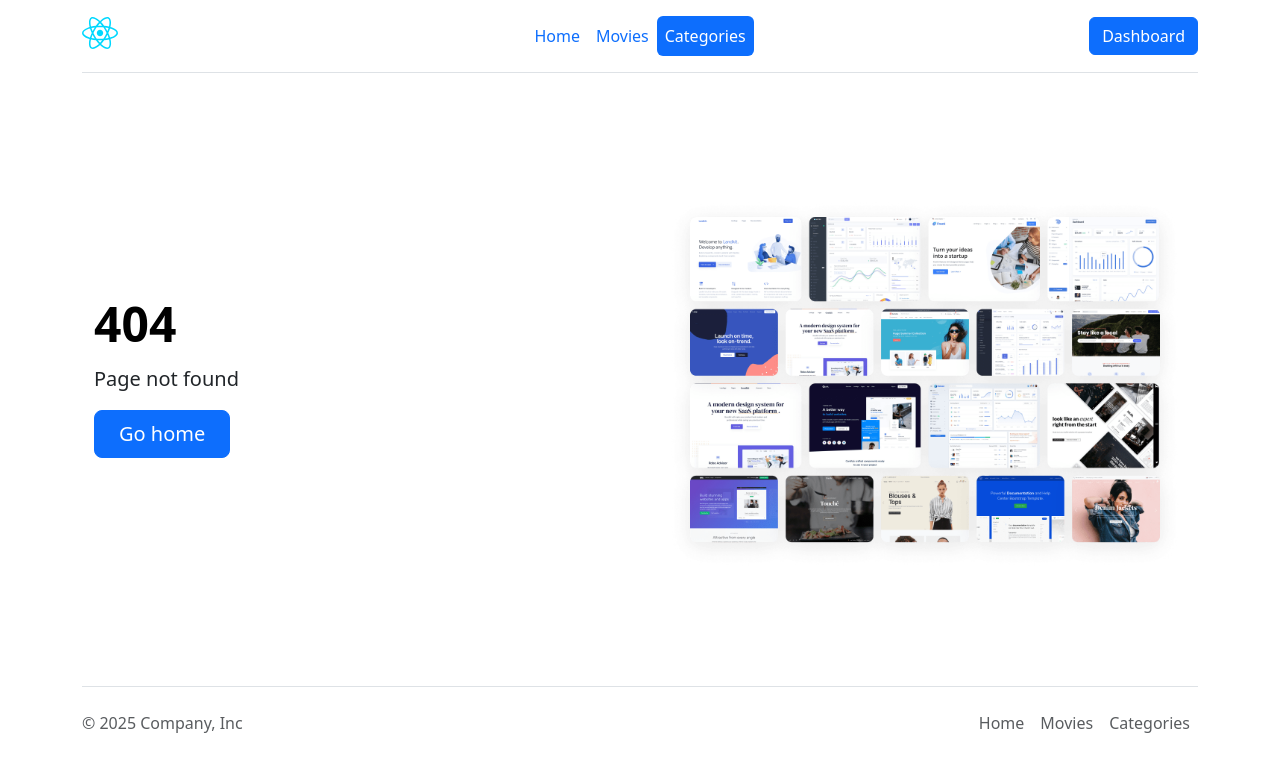
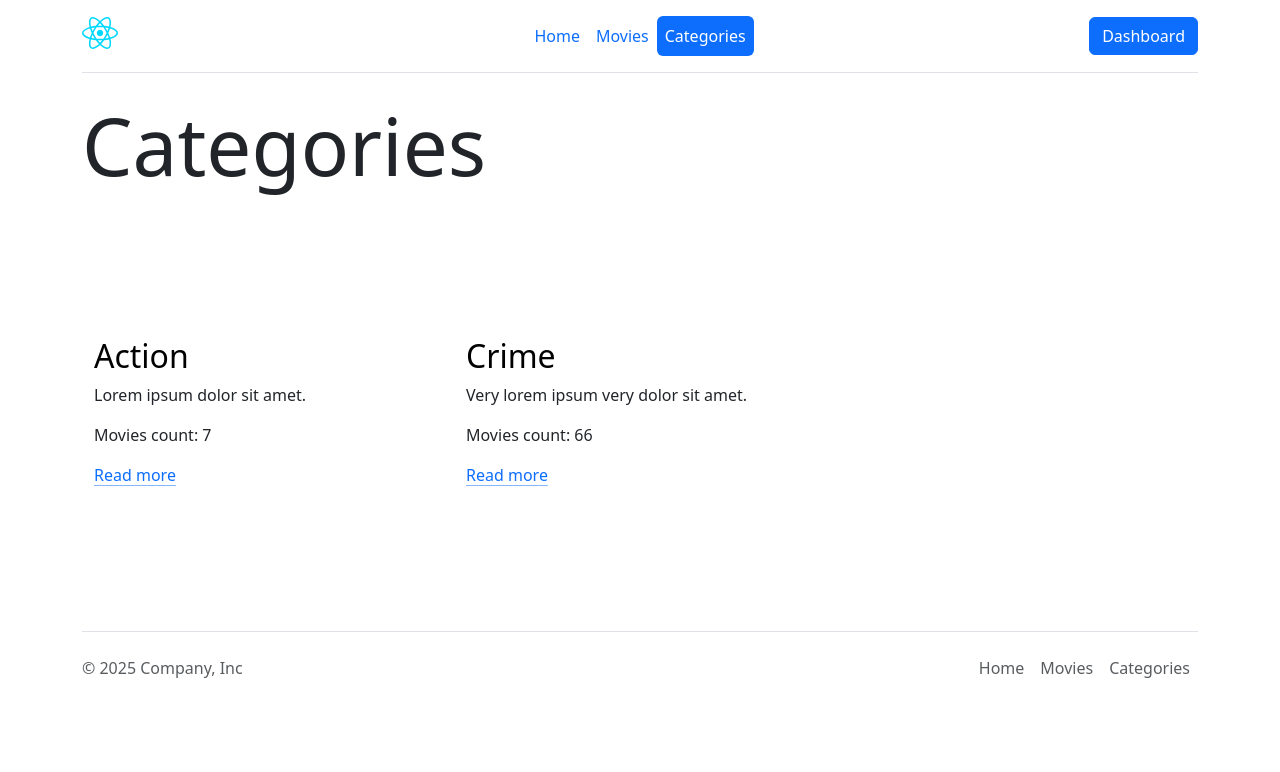
Before and after one commit to front-end-by-rimantas/55-grupe-final-fantasy, a React (Vite) app in the folder client/: page /categories in a window 1280 px wide. Before the commit this address had no page. Shown: the top 772 px of the page. Built offline with nearby package versions, Linux system fonts and the light colour scheme.

Commit message:
Categories page

```diff
--- a/client/src/App.jsx
+++ b/client/src/App.jsx
@@ -1,7 +1,8 @@
 import { BrowserRouter, Route, Routes } from 'react-router';
 import { HomePage } from './pages/public/Home';
 import { PublicLayout } from './templates/PublicLayout';
-import { NotFound } from './pages/public/NotFound';
+import { NotFoundPage } from './pages/public/NotFound';
+import { CategoriesPage } from './pages/public/Categories';
 
 export function App() {
   return (
@@ -9,7 +10,8 @@ export function App() {
       <Routes>
         <Route element={<PublicLayout />}>
           <Route path='/' index element={<HomePage />} />
-          <Route path='*' index element={<NotFound />} />
+          <Route path='/categories' element={<CategoriesPage />} />
+          <Route path='*' element={<NotFoundPage />} />
         </Route>
       </Routes>
     </BrowserRouter>
--- /dev/null
+++ b/client/src/pages/public/Categories.jsx
@@ -0,0 +1,43 @@
+import { Link } from 'react-router';
+
+export function CategoriesPage() {
+    const categoriesData = [
+        {
+            title: 'Action',
+            description: 'Lorem ipsum dolor sit amet.',
+            moviesCount: 7,
+            urlSlug: 'action',
+        },
+        {
+            title: 'Crime',
+            description: 'Very lorem ipsum very dolor sit amet.',
+            moviesCount: 66,
+            urlSlug: 'crime',
+        },
+    ];
+
+    return (
+        <main>
+            <div className="container">
+                <div className="row">
+                    <h1 className="col-12 display-1 mb-5">Categories</h1>
+                </div>
+            </div>
+
+            <div className="container px-4 py-5" id="featured-3">
+                <div className="row g-4 py-5 row-cols-1 row-cols-lg-3">
+                    {
+                        categoriesData.map(category => (
+                            <div className="feature col my-4">
+                                <h3 className="fs-2 text-body-emphasis">{category.title}</h3>
+                                <p>{category.description}</p>
+                                <p>Movies count: {category.moviesCount}</p>
+                                <Link to={'/categories/' + category.urlSlug} className="icon-link">Read more</Link>
+                            </div>
+                        ))
+                    }
+                </div>
+            </div>
+        </main>
+    );
+}
--- a/client/src/pages/public/NotFound.jsx
+++ b/client/src/pages/public/NotFound.jsx
@@ -1,7 +1,7 @@
 import { Link } from 'react-router';
 import heroImg from '../../assets/hero.png';
 
-export function NotFound() {
+export function NotFoundPage() {
     return (
         <main>
             <div className="container col-xxl-8 px-4 py-5">
```
